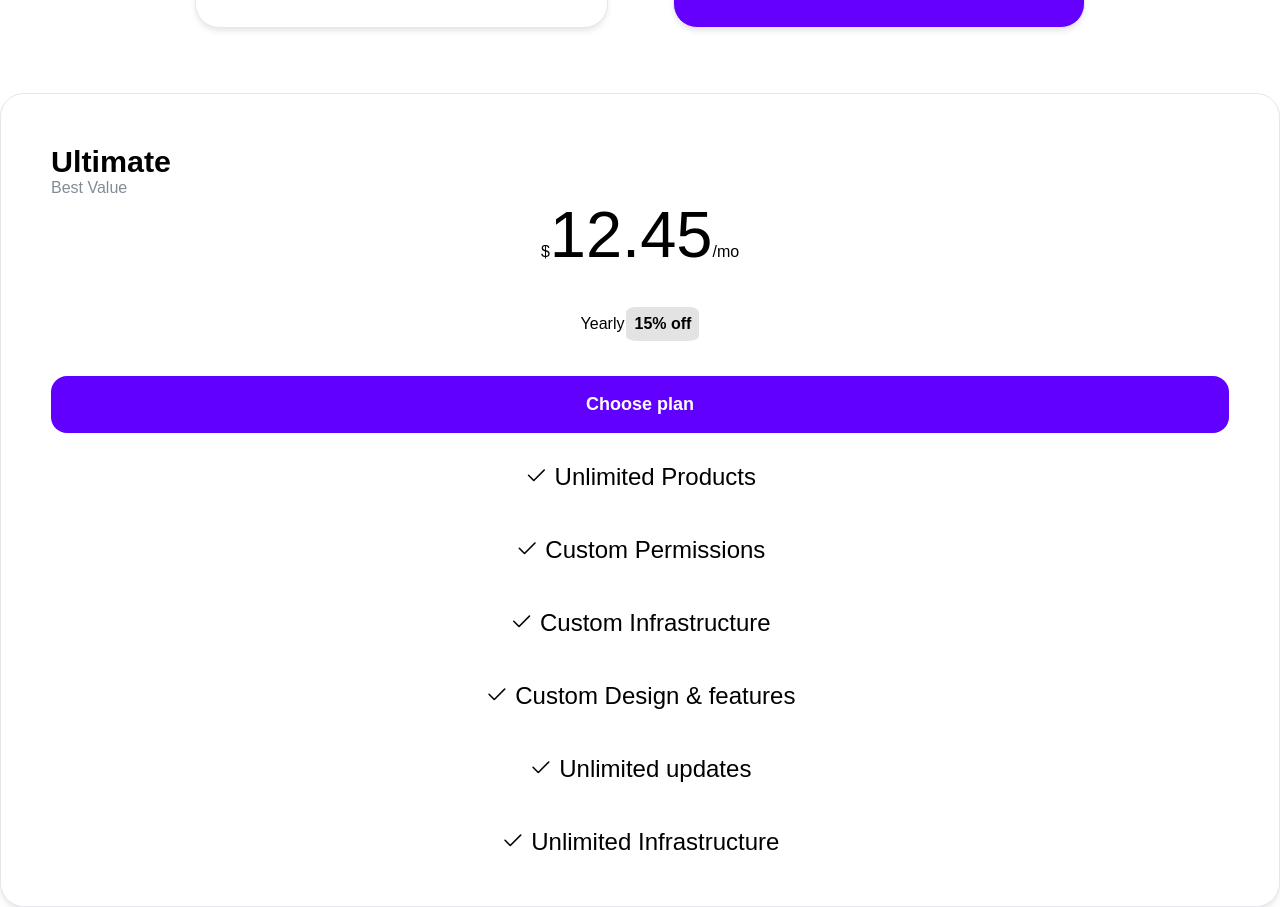
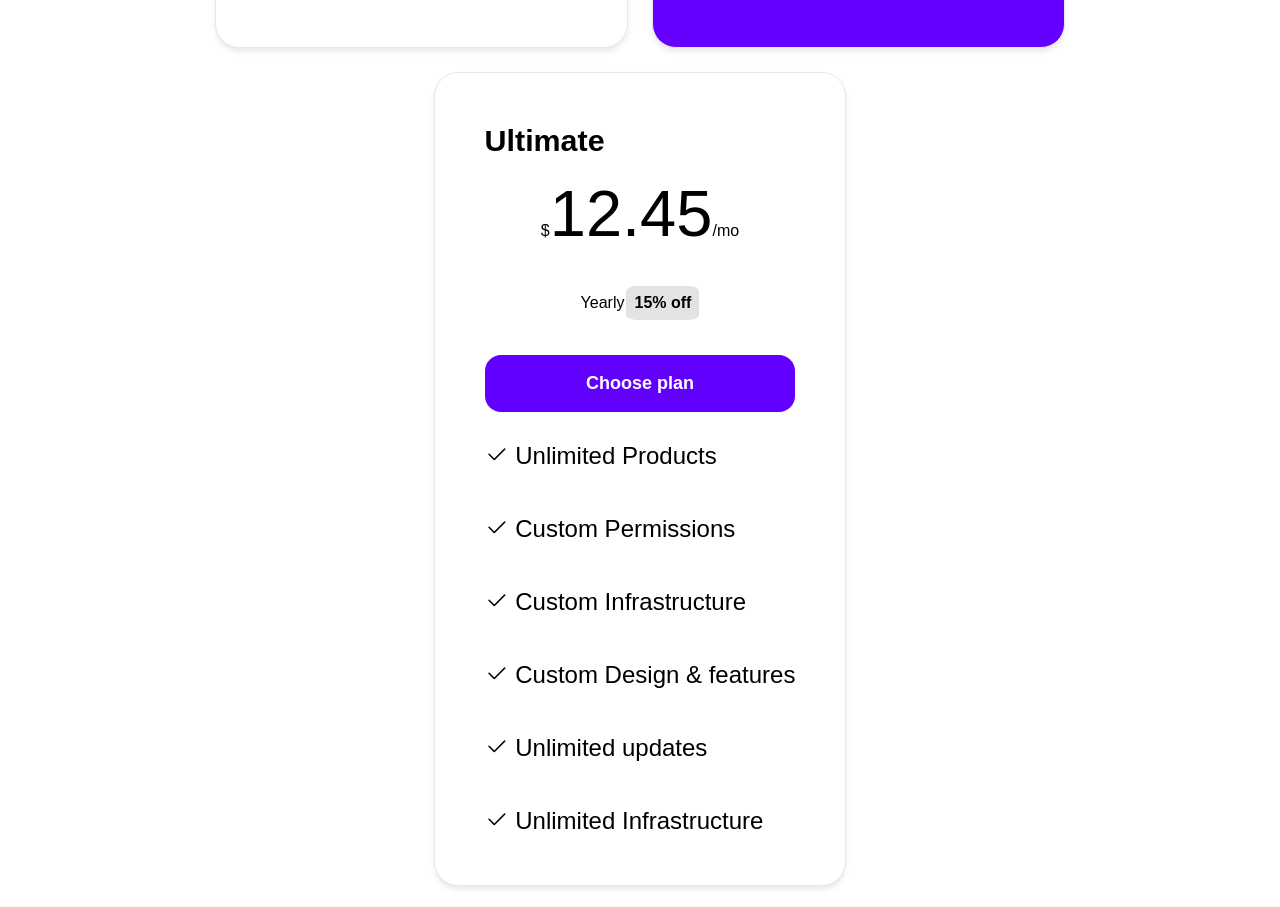
Before and after one commit to christian-matarazzo/htmlcss-pricing-plan, a plain HTML site: page index.html in a window 1280 px wide. Shown: the part 1157-2064 px from the top of the page. Drawn offline with nearby package versions, Linux system fonts and the light colour scheme.

Commit message:
add readme and fixes
added readme, removed bonus tablet rateo task that can cause glitches. Back to mobile/desktop rateo

```diff
--- a/style.css
+++ b/style.css
@@ -21,7 +21,6 @@
     display: flex;
     flex-direction: column;
     position: relative;
-    align-items: center;
     margin: 70px 55px;
 }
 
@@ -139,6 +138,7 @@
     flex-direction: column;
     font-size: 24px;
     gap: 45px;
+    flex-grow: 1;
     list-style-type: none;
 }
 
@@ -166,11 +166,27 @@
     display: flex;
     flex-direction: column;
     box-shadow: 0 4px 6px -1px rgba(0, 0, 0, 0.1);
+}
 
     .subtitle {
 
         color: white;
     }
+
+.cards {
+    display: flex;
+    flex-wrap: wrap;
+    justify-content: center;
+    gap: 24px;
+    padding: 20px;
+    width: 100%;
+    box-sizing: border-box;
+}
+
+
+
+
+
 
     .CTA-professional {
         display: flex;
@@ -184,17 +200,4 @@
         border-radius: 16px;
         font-size: 18px;
         font-weight: 700;
-    }
 }
-
-
-.ultimate-card {
-    display: flex;
-    flex-grow: 1;
-
-    .plan-list {
-        display: flex;
-        align-items: center;
-    }
-
-}
```
Also changed, not shown: 1 other file.
